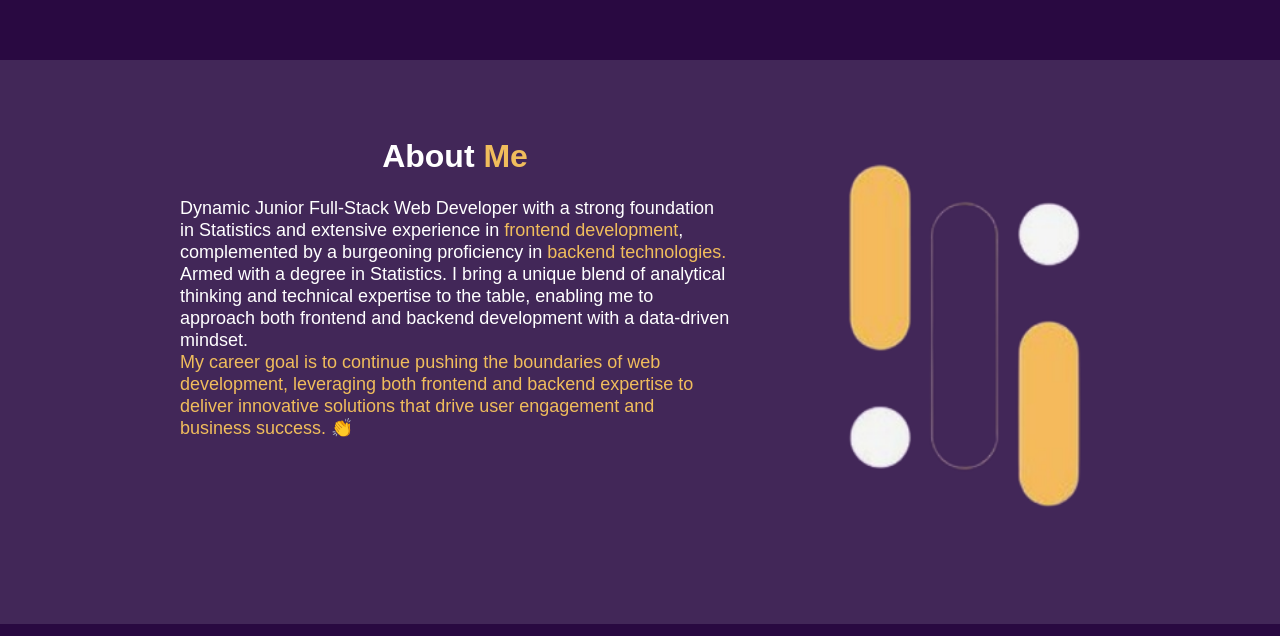
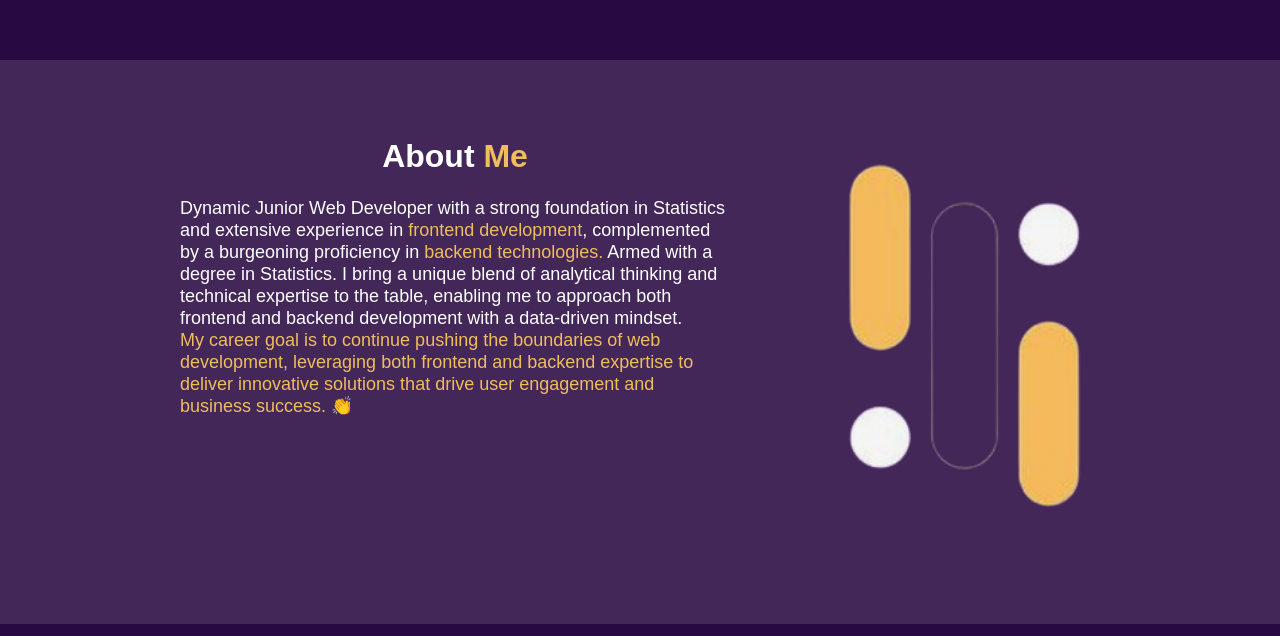
Before and after one commit to Nancylovesdata/my-portfolio-website, a plain HTML site: page index.html in a window 1280 px wide. Shown: the part 580-1216 px from the top of the page. Drawn offline with Linux system fonts and the light colour scheme.

Commit message:
worked ojFull Stack

```diff
--- a/index.html
+++ b/index.html
@@ -91,7 +91,7 @@
 
         <div>
           <p>
-            Dynamic Junior Full-Stack Web Developer with a strong foundation in Statistics and extensive experience in
+            Dynamic Junior Web Developer with a strong foundation in Statistics and extensive experience in
             <span>frontend development</span>, complemented by a burgeoning proficiency in <span>backend
               technologies.</span> Armed with a degree in Statistics. I bring a unique blend of analytical thinking and
             technical expertise to the table, enabling me to approach both frontend and backend development with a
```
